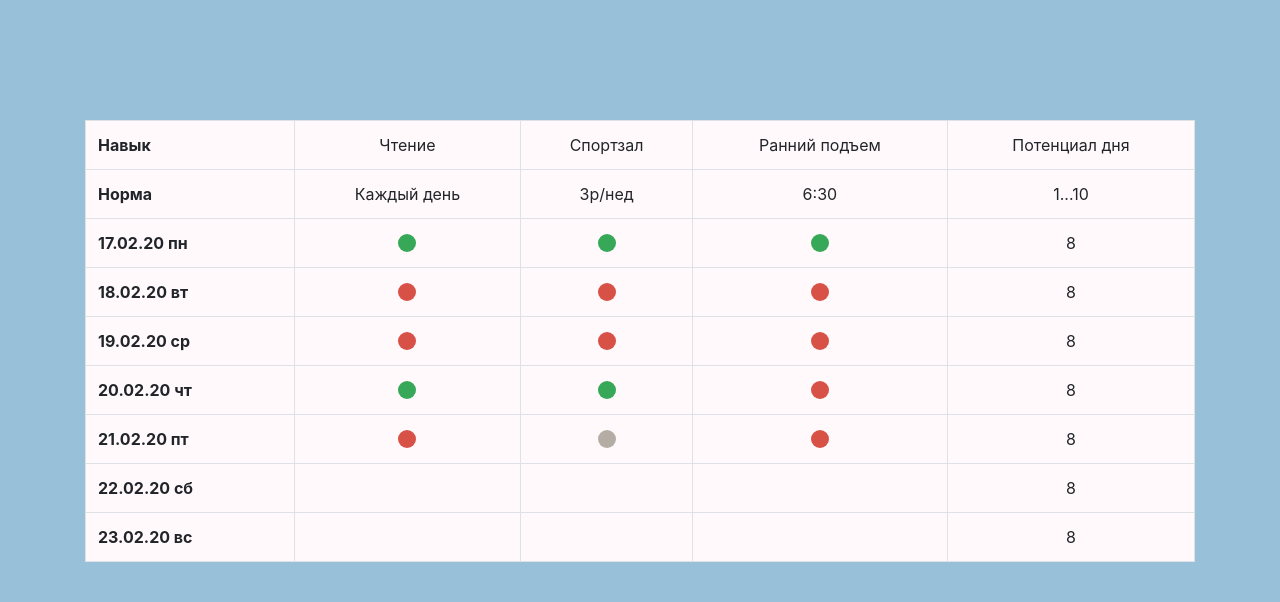
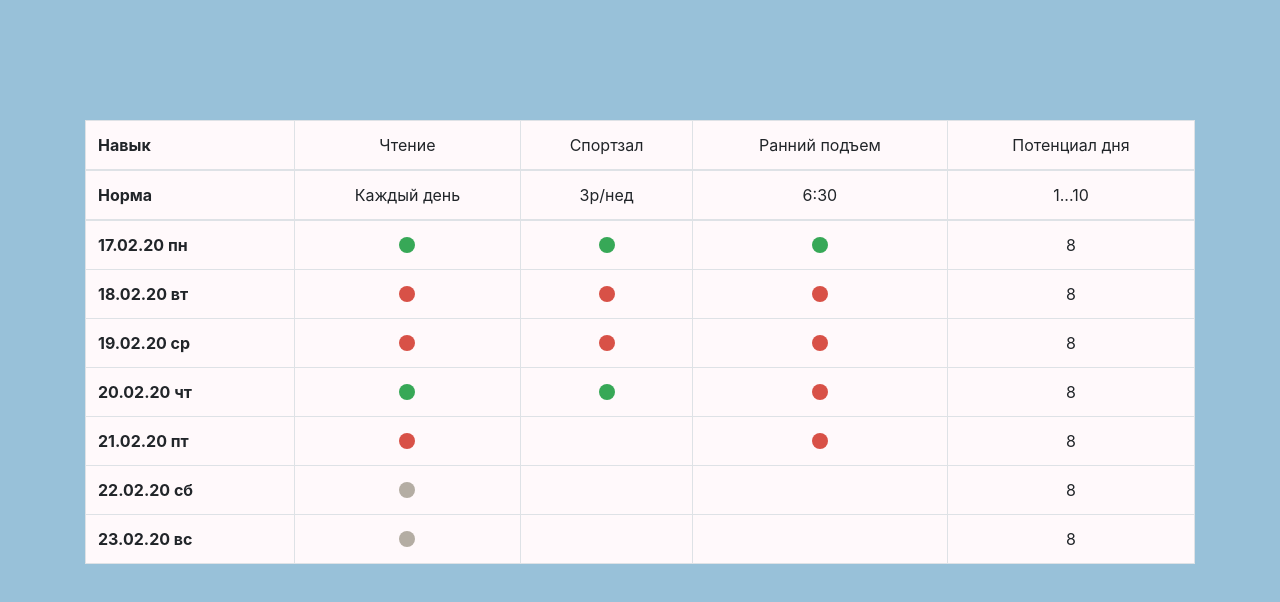
Before and after one commit to PickleDan/habits-tracker-app, a React (Create React App) app: page / in a window 1280 px wide. Shown: the top 602 px of the page. Built offline with nearby package versions, Linux system fonts and the light colour scheme.

Commit message:
add handler to once click on the cell

```diff
--- a/package.json
+++ b/package.json
@@ -7,6 +7,7 @@
     "@testing-library/react": "^9.4.0",
     "@testing-library/user-event": "^7.2.1",
     "bootstrap": "^4.4.1",
+    "lodash": "^4.17.15",
     "moment": "^2.24.0",
     "node-sass": "^4.13.1",
     "react": "^16.12.0",
--- a/src/App.scss
+++ b/src/App.scss
@@ -10,20 +10,26 @@ $background-table-color: #fff9fb;
     background: $background-table-color;
   }
   td {
+    padding-top: 0;
+    padding-bottom: 0;
     text-align: center;
+    vertical-align: middle;
   }
+
   .status-cell {
-    td {
+    .habit-status-container {
+      width: 100%;
+      height: 40px;
+      cursor: pointer;
       position: relative;
-      vertical-align: middle;
     }
     %mark {
-      width: 18px;
-      height: 18px;
+      width: 16px;
+      height: 16px;
       border-radius: 50%;
       position: absolute;
+      top: 50%;
       left: 50%;
-      cursor: pointer;
       transform: translate(-50%, -50%);
     }
     .green-mark {
--- a/src/components/HabitStatus.js
+++ b/src/components/HabitStatus.js
@@ -20,11 +20,15 @@ const habitStatusComponents = {
 const getHabitStatusComponent = status =>
   habitStatusComponents[status] || habitStatusComponents[Status.NOT_SPECIFIED];
 
-const HabitStatus = ({ habitStatus, onClick }) => {
+const HabitStatus = ({ habit, dayOrderNumber, onClickCell }) => {
+  const { status: habitStatus } = habit.stats[dayOrderNumber];
   const StatusComponent = getHabitStatusComponent(habitStatus);
 
   return (
-    <div className="habit-status-container">
+    <div
+      onClick={() => onClickCell(habit, dayOrderNumber)}
+      className="habit-status-container"
+    >
       <StatusComponent />
     </div>
   );
--- a/src/components/Table.js
+++ b/src/components/Table.js
@@ -1,9 +1,7 @@
 import React from "react";
 import moment from "moment";
 import "moment/locale/ru";
-
 import HabitStatus from "./HabitStatus";
-
 moment.locale("ru");
 
 const Status = {
@@ -13,69 +11,51 @@ const Status = {
   NOT_SPECIFIED: "NOT_SPECIFIED"
 };
 
+const cloneObject = obj => JSON.parse(JSON.stringify(obj));
+
+const replaceById = (collection, replacement) =>
+  collection.map(replacable => {
+    if (replacable.id === replacement.id) {
+      return replacement;
+    }
+    return replacable;
+  });
+
 export default class Table extends React.Component {
   constructor(props) {
     super(props);
-    this.state = {
-      READING_HABIT: {
-        name: "Чтение",
-        measuringValue: "Каждый день",
-        stats: [
-          { status: Status.DONE },
-          { status: Status.FAILED },
-          { status: Status.FAILED },
-          { status: Status.DONE },
-          { status: Status.FAILED },
-          { status: Status.NOT_SPECIFIED },
-          { status: Status.NOT_SPECIFIED }
-        ]
-      },
-      GYM_HABIT: {
-        name: "Спортзал",
-        measuringValue: "3р/нед",
-        stats: [
-          { status: Status.DONE },
-          { status: Status.FAILED },
-          { status: Status.FAILED },
-          { status: Status.DONE },
-          { status: Status.NEUTRAL },
-          { status: Status.NOT_SPECIFIED },
-          { status: Status.NOT_SPECIFIED }
-        ]
-      },
-      EARLY_RISE_HABIT: {
-        name: "Ранний подъем",
-        measuringValue: "6:30",
-        stats: [
-          { status: Status.DONE },
-          { status: Status.FAILED },
-          { status: Status.FAILED },
-          { status: Status.FAILED },
-          { status: Status.FAILED },
-          { status: Status.NOT_SPECIFIED },
-          { status: Status.NOT_SPECIFIED }
-        ]
-      }
-    };
+    const { habits } = props;
+    this.state = { habits };
   }
 
   render() {
-    const HABITS = [
-      this.state.READING_HABIT,
-      this.state.GYM_HABIT,
-      this.state.EARLY_RISE_HABIT
-    ];
-    const listOfHabitsNames = HABITS.map(habit => <td>{habit.name}</td>);
+    const { habits } = this.state;
+    const listOfHabitsNames = habits.map(habit => (
+      <td key={habit.id}>{habit.name}</td>
+    ));
 
-    const listOfMeasureValue = HABITS.map(habit => (
-      <td>{habit.measuringValue}</td>
+    const listOfMeasureValue = habits.map(habit => (
+      <td key={habit.id}>{habit.measuringValue}</td>
     ));
+
+    const handleStatusChange = (habit, dayOrderNumber) => {
+      console.log(habit);
+      console.log(dayOrderNumber);
+      const updatedHabit = cloneObject(habit);
+      updatedHabit.stats[dayOrderNumber] = { status: Status.DONE };
+
+      const { habits } = this.state;
+      const updatedHabits = replaceById(habits, updatedHabit);
+
+      this.setState({ habits: updatedHabits });
+    };
 
     const { weekDays } = this.props;
 
     return (
       <div className="table-wrapper container">
         <table className="table table-bordered">
+          <thead>
             <tr>
               <th>Навык</th>
               {listOfHabitsNames}
@@ -86,19 +66,24 @@ export default class Table extends React.Component {
               {listOfMeasureValue}
               <td>1...10</td>
             </tr>
+          </thead>
+          <tbody>
             {weekDays.map((day, dayOrderNumber) => (
-            <tr className="status-cell">
+              <tr className="status-cell" key={day.toString()}>
                 <th scope="row">{day.format("DD.MM.YY dd")}</th>
-              {HABITS.map(habit => (
-                <td>
+                {habits.map(habit => (
+                  <td key={habit.id}>
                     <HabitStatus
-                    habitStatus={habit.stats[dayOrderNumber].status}
+                      onClickCell={handleStatusChange}
+                      dayOrderNumber={dayOrderNumber}
+                      habit={habit}
                     />
                   </td>
                 ))}
                 <td>8</td>
               </tr>
             ))}
+          </tbody>
         </table>
       </div>
     );
--- a/src/models/habit.js
+++ b/src/models/habit.js
@@ -1,4 +1,5 @@
-const createHabit = ({ name, measuringValue, stats = [] }) => ({
+const createHabit = ({ id, name, measuringValue, stats = [] }) => ({
+  id,
   name,
   measuringValue,
   stats
--- a/src/models/mocks/habit.js
+++ b/src/models/mocks/habit.js
@@ -8,6 +8,7 @@ const Status = {
 };
 
 const READING_HABIT = createHabit({
+  id: 1,
   name: "Чтение",
   measuringValue: "Каждый день",
   stats: [
@@ -22,6 +23,7 @@ const READING_HABIT = createHabit({
 });
 
 const GYM_HABIT = createHabit({
+  id: 2,
   name: "Спортзал",
   measuringValue: "3р/нед",
   stats: [
@@ -36,17 +38,19 @@ const GYM_HABIT = createHabit({
 });
 
 const EARLY_RISE_HABIT = createHabit({
+  id: 3,
   name: "Ранний подъем",
   measuringValue: "6:30",
   stats: [
-    { status: Status.DONE },
-    { status: Status.FAILED },
-    { status: Status.FAILED },
-    { status: Status.FAILED },
-    { status: Status.FAILED },
-    { status: Status.NOT_SPECIFIED },
-    { status: Status.NOT_SPECIFIED }
+    { dayName: "MONDAY", status: Status.DONE },
+    { dayName: "TUESDAY", status: Status.FAILED },
+    { dayName: "WEDNESDAY", status: Status.FAILED },
+    { dayName: "THURSDAY", status: Status.FAILED },
+    { dayName: "FRIDAY", status: Status.FAILED },
+    { dayName: "SATURDAY", status: Status.NOT_SPECIFIED },
+    { dayName: "SUNDAY", status: Status.NOT_SPECIFIED }
   ]
 });
+
 const HABITS = [READING_HABIT, GYM_HABIT, EARLY_RISE_HABIT];
 export { HABITS };
```
Lines whose indentation alone changed are shown as unchanged.
